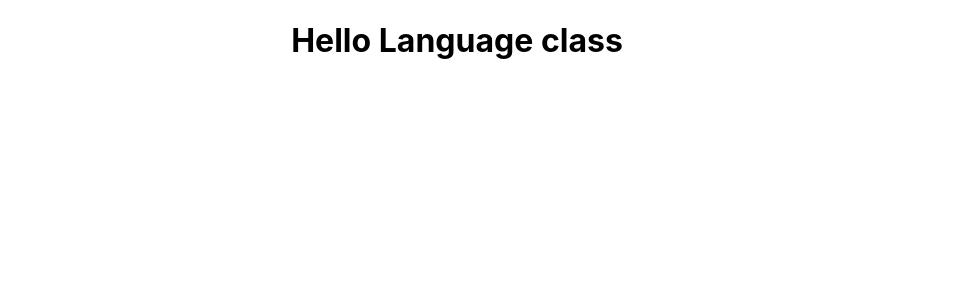
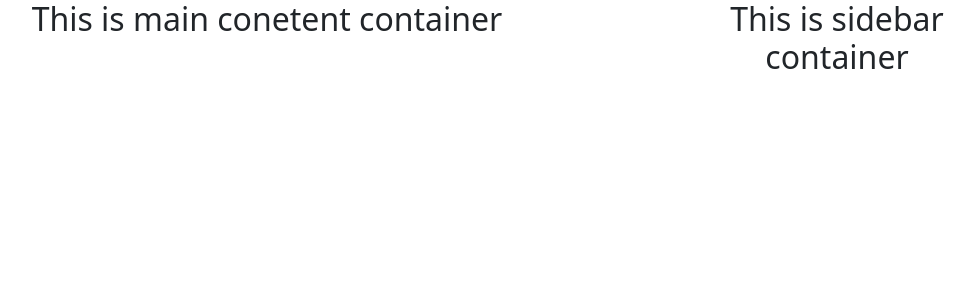
Before and after one commit to Fahima01/Language_Learning_Club, a React (Create React App) app: page / in a window 1280 px wide. Shown: the top 300 px of the page, without its empty margins (183-1157 px from the left). Built offline with nearby package versions, Linux system fonts and the light colour scheme.

Commit message:
project set up commit

```diff
--- a/package.json
+++ b/package.json
@@ -6,8 +6,13 @@
     "@testing-library/jest-dom": "^5.16.5",
     "@testing-library/react": "^13.4.0",
     "@testing-library/user-event": "^13.5.0",
+    "bootstrap": "^5.2.2",
+    "firebase": "^9.12.1",
     "react": "^18.2.0",
+    "react-bootstrap": "^2.5.0",
     "react-dom": "^18.2.0",
+    "react-icons": "^4.6.0",
+    "react-router-dom": "^6.4.2",
     "react-scripts": "5.0.1",
     "web-vitals": "^2.1.4"
   },
--- a/src/App.js
+++ b/src/App.js
@@ -1,10 +1,11 @@
-import logo from './logo.svg';
 import './App.css';
+import { RouterProvider } from 'react-router-dom';
+import { routes } from './Routs/routs/Routes';
 
 function App() {
   return (
     <div className="App">
-      <h1>Hello Language class</h1>
+      <RouterProvider router={routes}></RouterProvider>
     </div>
   );
 }
--- /dev/null
+++ b/src/Routs/routs/Routes.js
@@ -0,0 +1,9 @@
+import { createBrowserRouter } from "react-router-dom";
+import Main from "../../layout/Main";
+
+export const routes = createBrowserRouter([
+    {
+        path: '/',
+        element: <Main></Main>
+    }
+]);
--- a/src/index.js
+++ b/src/index.js
@@ -3,6 +3,7 @@ import ReactDOM from 'react-dom/client';
 import './index.css';
 import App from './App';
 import reportWebVitals from './reportWebVitals';
+import 'bootstrap/dist/css/bootstrap.min.css';
 
 const root = ReactDOM.createRoot(document.getElementById('root'));
 root.render(
--- /dev/null
+++ b/src/layout/Main.js
@@ -0,0 +1,25 @@
+import React from 'react';
+import { Container } from 'react-bootstrap';
+import { Outlet } from 'react-router-dom';
+import Row from 'react-bootstrap/Row';
+import Col from 'react-bootstrap/Col';
+const Main = () => {
+    return (
+
+        <Container>
+
+            <Row>
+                <Col xs={12} md={8} sm={8}>
+                    <Outlet></Outlet>
+                    <h2 className=''>This is main conetent container</h2>
+                </Col>
+                <Col xs={6} md={4} sm={4}>
+                    <h2>This is sidebar container</h2>
+                </Col>
+            </Row>
+        </Container>
+
+    );
+};
+
+export default Main;
```
Also changed, not shown: src/firebase/firebase.config.js (added, +19 -0 lines), 1 other file (tests, documents, lock files or other folders).
